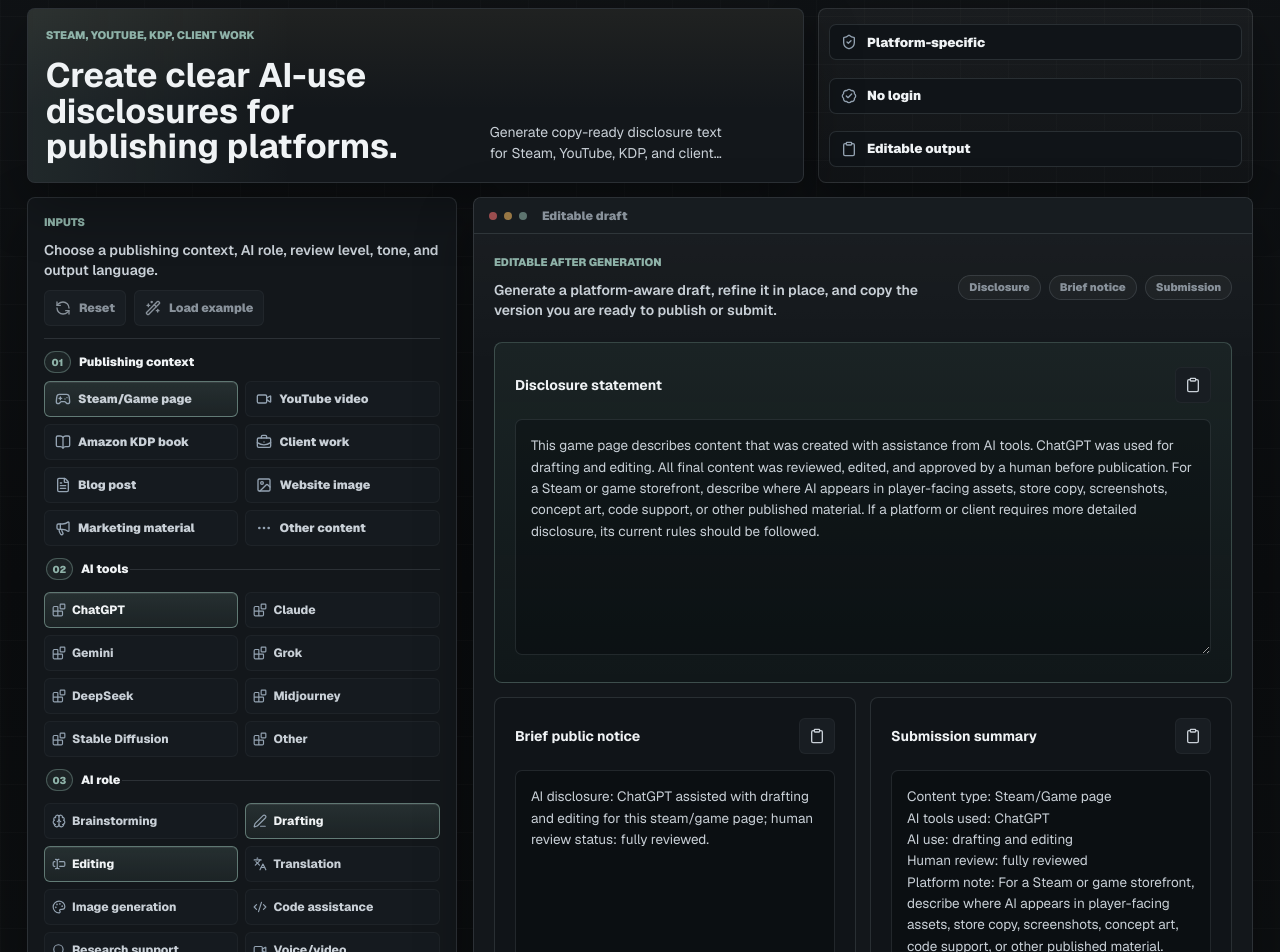
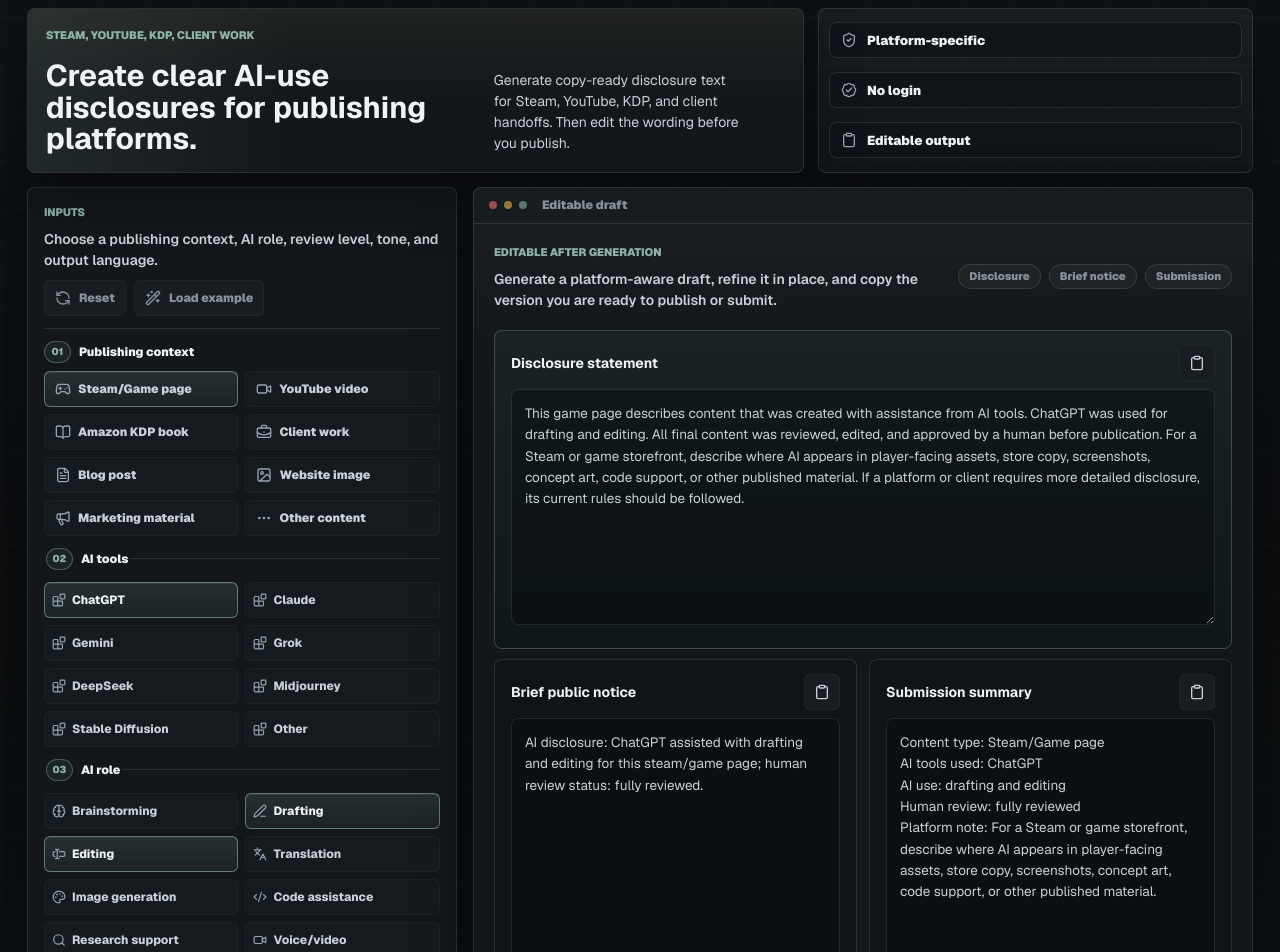
Before and after one commit to shawnlone/AI-Disclousure, a React (Vite) app: page / in a window 1280 px wide. Shown: the part 80-1032 px from the top of the page. Built offline with nearby package versions, Linux system fonts and the light colour scheme.

Commit message:
Tighten editor layout spacing

```diff
--- a/src/App.css
+++ b/src/App.css
@@ -193,7 +193,7 @@
   position: relative;
   display: grid;
   grid-template-columns: minmax(420px, 1.15fr) minmax(240px, 0.85fr);
-  gap: 6px 24px;
+  gap: 8px 28px;
   align-items: end;
   overflow: hidden;
   padding: clamp(15px, 1.4vw, 20px);
@@ -237,7 +237,7 @@
   max-width: 870px;
   margin-bottom: 0;
   color: var(--text-strong);
-  font-size: clamp(30px, 2.65vw, 40px);
+  font-size: clamp(30px, 2.28vw, 36px);
   line-height: 1.04;
   letter-spacing: 0;
 }
@@ -262,10 +262,7 @@
   color: var(--text);
   font-size: 14px;
   line-height: 1.5;
-  display: -webkit-box;
-  overflow: hidden;
-  -webkit-box-orient: vertical;
-  -webkit-line-clamp: 2;
+  overflow: visible;
 }
 
 .status-strip {
@@ -688,16 +685,16 @@
 }
 
 .output-section {
-  margin: 0 20px 14px;
+  margin: 0 20px 10px;
   border: 1px solid var(--border);
   border-radius: var(--radius);
-  padding: 20px;
+  padding: 14px 16px 16px;
   background: #101418;
 }
 
 .primary-output {
-  margin-top: 8px;
-  padding-top: 24px;
+  margin-top: 6px;
+  padding-top: 14px;
   border-color: rgba(143, 179, 169, 0.3);
   background:
     linear-gradient(180deg, rgba(143, 179, 169, 0.08), transparent),
@@ -726,10 +723,10 @@
 .output-section textarea {
   width: 100%;
   min-height: 188px;
-  margin-top: 16px;
+  margin-top: 8px;
   border: 1px solid rgba(171, 184, 190, 0.14);
   border-radius: 7px;
-  padding: 15px;
+  padding: 13px;
   color: var(--text);
   background: rgba(5, 7, 9, 0.34);
   font: inherit;
@@ -814,8 +811,8 @@
 .document-columns {
   display: grid;
   grid-template-columns: 1fr 1fr;
-  gap: 14px;
-  margin: 0 20px 14px;
+  gap: 12px;
+  margin: 0 20px 10px;
 }
 
 .document-columns .output-section {
```
